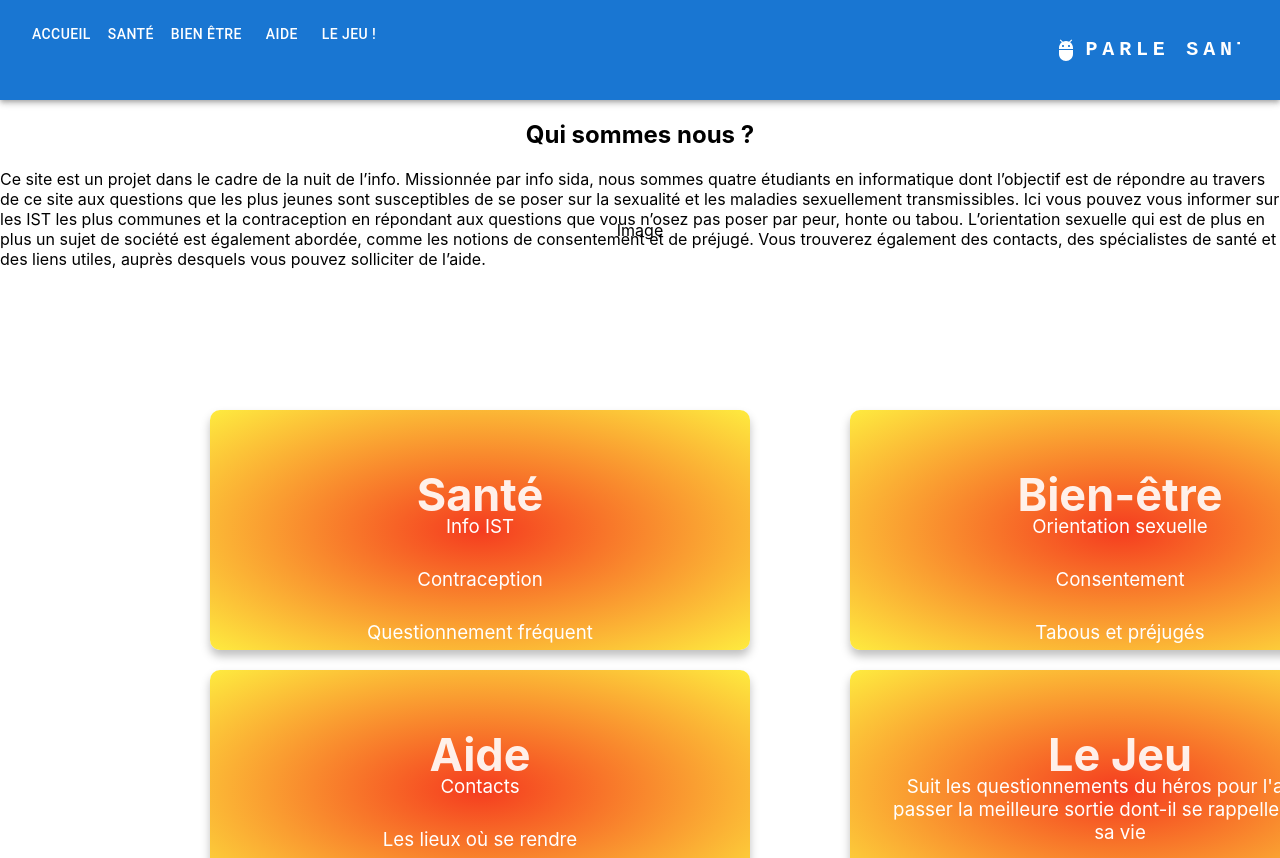
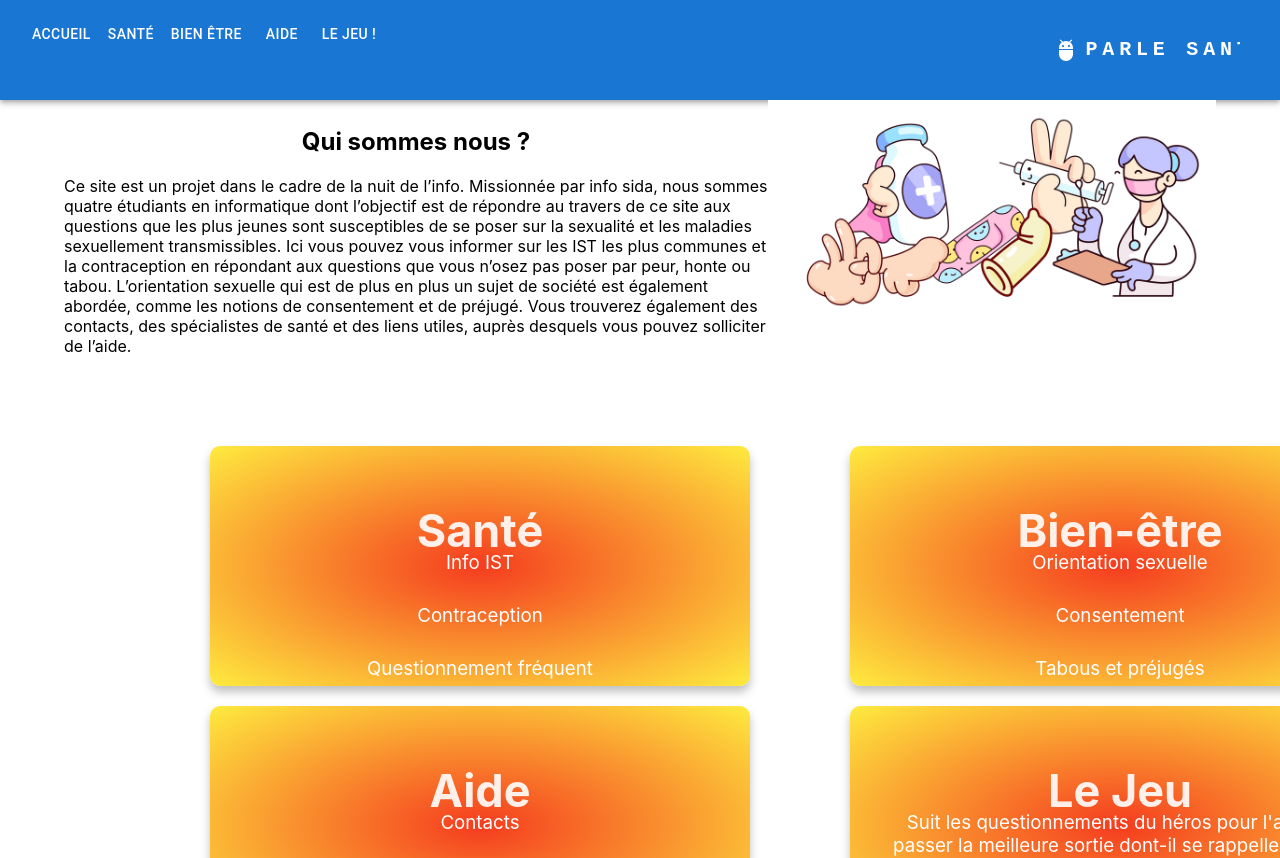
Before and after one commit to Coco62442/les-kips, a React (Create React App) app: page / in a window 1280 px wide. Shown: the top 858 px of the page. Built offline with nearby package versions, Linux system fonts and the light colour scheme.

Commit message:
page accueil

```diff
--- a/public/index.html
+++ b/public/index.html
@@ -1,5 +1,5 @@
 <!DOCTYPE html>
-<html lang="en">
+<html lang="fr">
   <head>
     <meta charset="utf-8" />
     <link rel="icon" href="%PUBLIC_URL%/favicon.ico" />
--- a/src/Pages/Accueil.tsx
+++ b/src/Pages/Accueil.tsx
@@ -1,5 +1,6 @@
 import CartesAccueilComponent from "../components/CartesAccueilComponent/CartesAccueilComponent";
 import './css/Accueil.css';
+import imageAc from '../images/imageAccueil.png'
 
 
 function Accueil() {
@@ -13,11 +14,12 @@ Ici vous pouvez vous informer sur les IST les plus communes et la contraception
 L’orientation sexuelle qui est de plus en plus un sujet de société est également abordée, comme les notions de consentement et de préjugé.
 Vous trouverez également des contacts, des spécialistes de santé et des liens utiles, auprès desquels vous pouvez solliciter de l’aide.
 </p>
+
+            </div>
+            <div id='dessin'>
+                <img src={imageAc} alt="image page principal" />
             </div>
 
-            <div id='dessin'>
-                Image
-            </div>
 
 
             <div className="Categories">
--- a/src/Pages/css/Accueil.css
+++ b/src/Pages/css/Accueil.css
@@ -4,3 +4,20 @@
     justify-items: center;
     margin: 5em 10em 0 10em;
 }
+
+.QuiSomme {
+    display: inline-block;
+    width: 55%;
+}
+
+#dessin {
+    display: inline-block;
+    width: 35%;
+    height: auto;
+    object-fit: cover;
+}
+
+#dessin img {
+    width: 100%;
+    height: auto;
+}
```
Also changed, not shown: src/images/imageAccueil.png (added).
